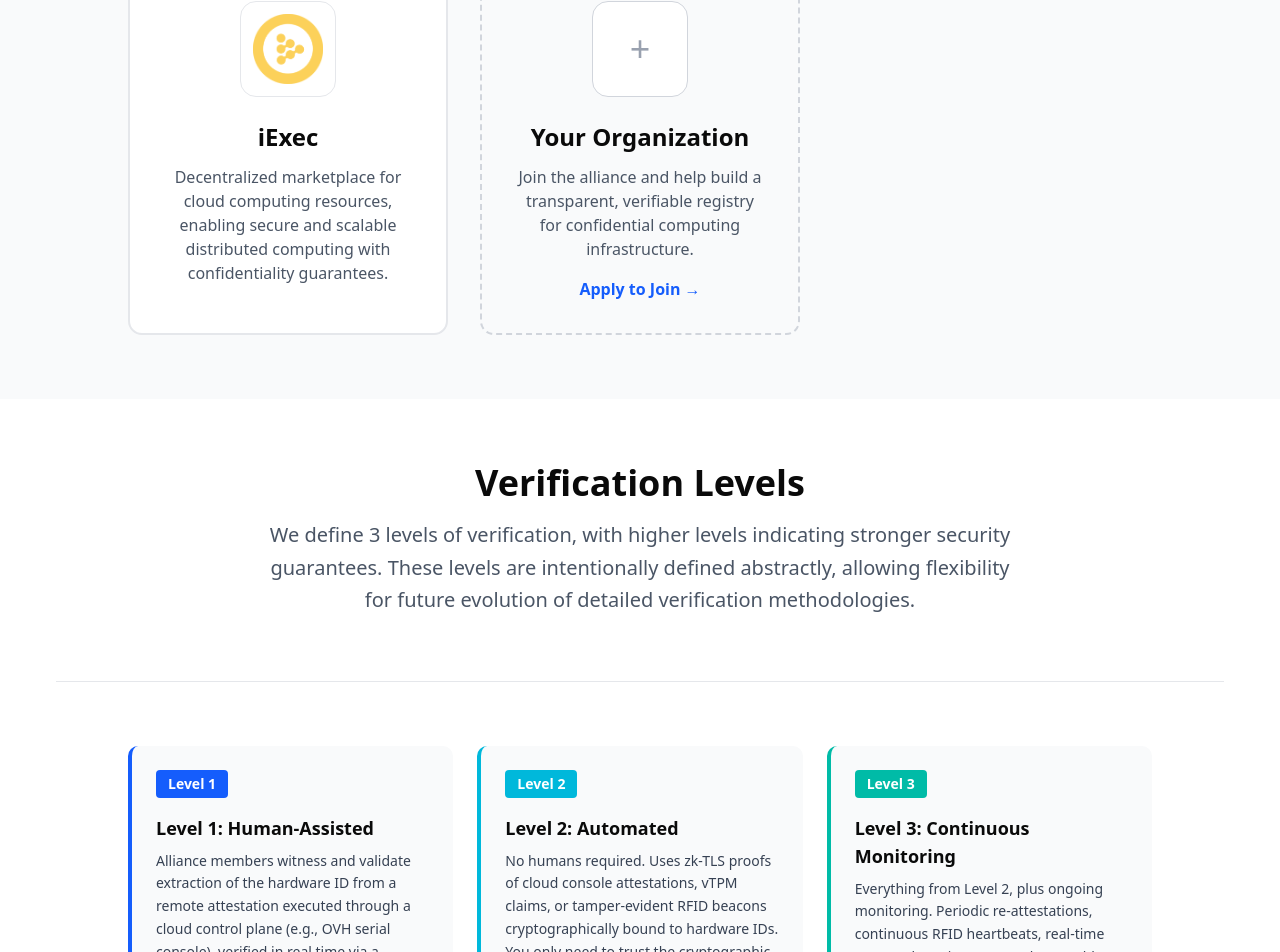
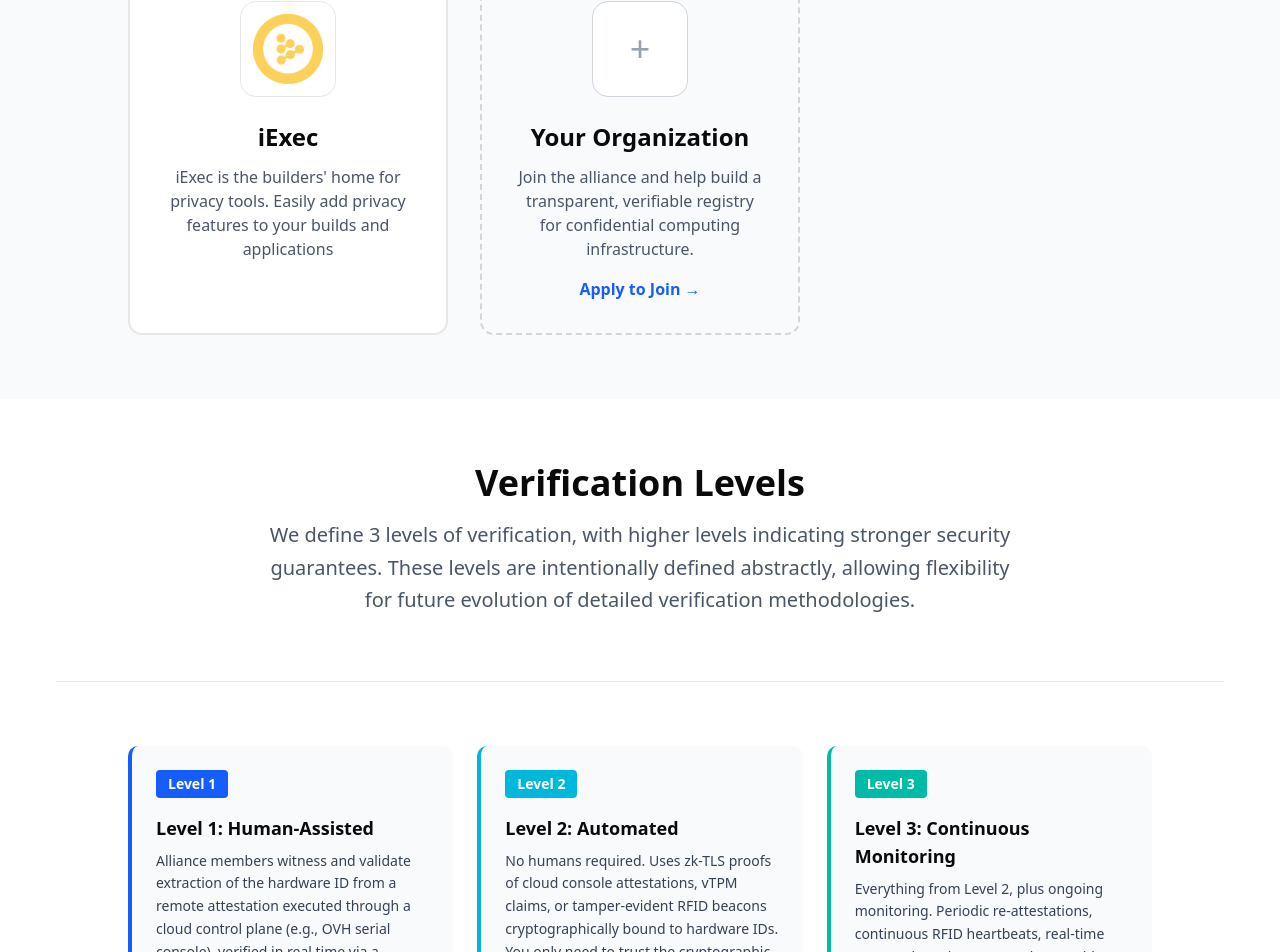
Before and after one commit to proofofcloud/proofofcloudorg, a Next.js app in the folder frontend/: page / in a window 1280 px wide. Shown: the part 3094-4046 px from the top of the page. Built offline with nearby package versions, Linux system fonts and the light colour scheme.

Commit message:
Update iExec description
- Change description to: 'iExec is the builders' home for privacy tools. Easily add privacy features to your builds and applications'

```diff
--- a/frontend/app/page.tsx
+++ b/frontend/app/page.tsx
@@ -172,7 +172,7 @@
                 <Image src="/assets/iexec.png" alt="iExec" width={96} height={96} className="object-contain" />
               </div>
               <h3 className="text-2xl font-semibold mb-3">iExec</h3>
-              <p className="text-gray-600 mb-4">Decentralized marketplace for cloud computing resources, enabling secure and scalable distributed computing with confidentiality guarantees.</p>
+              <p className="text-gray-600 mb-4">iExec is the builders' home for privacy tools. Easily add privacy features to your builds and applications</p>
             </div>
 
             <div className="bg-gray-50 p-8 rounded-xl border-2 border-dashed border-gray-300 text-center">
```
